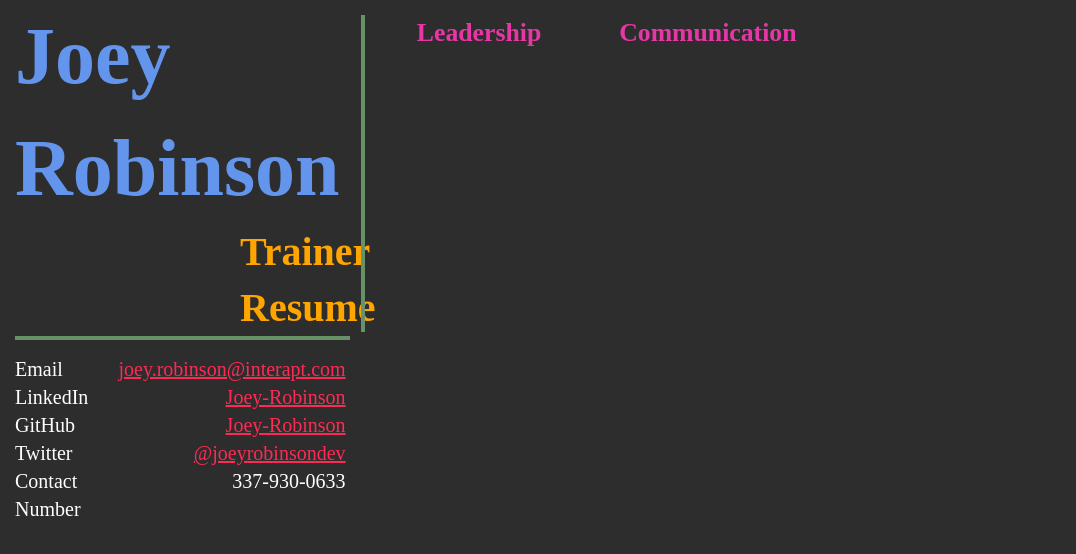
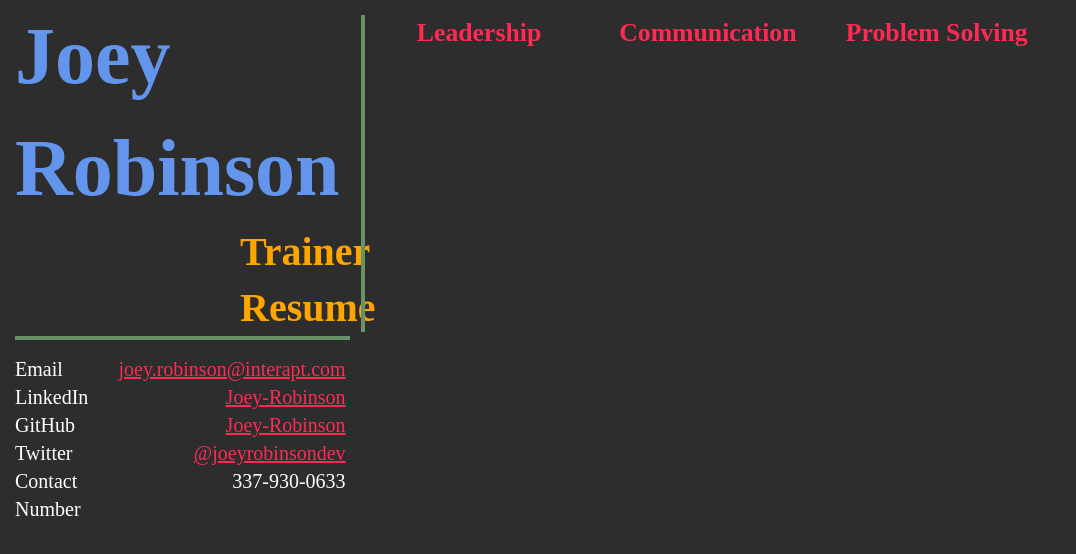
Before and after one commit to Joey-Robinson/interactive-resume-gatsby, a Gatsby site: page / in a window 1280 px wide. Shown: the whole page, without its empty margins (0-1076 px from the left). Built offline with nearby package versions, Linux system fonts and the light colour scheme; Gatsby itself is replaced by a stand-in of ours.

Commit message:
try next

```diff
--- a/package.json
+++ b/package.json
@@ -5,6 +5,7 @@
   "version": "0.1.0",
   "author": "Kyle Mathews <mathews.kyle@gmail.com>",
   "dependencies": {
+    "framer-motion": "^2.9.4",
     "gatsby": "^2.24.91",
     "gatsby-image": "^2.4.21",
     "gatsby-plugin-manifest": "^2.4.37",
--- /dev/null
+++ b/src/components/contact/contact.main.js
@@ -0,0 +1,58 @@
+import { motion } from "framer-motion"
+import React from "react"
+import HortizontalLine from "../line/horizontal.line"
+import ContactLeft from "./contact.left"
+import ContactRight from "./contact.right"
+
+let easing = [0.6, -0.05, 0.01, 0.99]
+
+const stagger = {
+  animate: {
+    transition: {
+      staggerChildren: 0.05,
+    },
+  },
+}
+
+const fadeInUp = {
+  initial: {
+    y: 60,
+    opacity: 0,
+    transition: { duration: 0.6, ease: easing },
+  },
+  animate: {
+    y: 0,
+    opacity: 1,
+    transition: {
+      duration: 0.6,
+      ease: easing,
+    },
+  },
+}
+
+const ContactMain = () => (
+  <motion.section
+    initial="initial"
+    animate="animate"
+    exit={{ opacity: 10 }}
+    className="home"
+  >
+    <motion.div variants={fadeInUp}>
+      <hgroup>
+        <h1>Joey Robinson</h1>
+        <h2>Trainer Resume</h2>
+      </hgroup>
+      <HortizontalLine />
+      <div className="contact">
+        <div className="contact--left">
+          <ContactLeft />
+        </div>
+        <div className="contact--right">
+          <ContactRight />
+        </div>
+      </div>
+    </motion.div>
+  </motion.section>
+)
+
+export default ContactMain
--- a/src/components/layout.js
+++ b/src/components/layout.js
@@ -1,9 +1,39 @@
+import { AnimatePresence, motion } from "framer-motion"
 import React from "react"
+
+const duration = 0.5
+
+const variants = {
+  initial: {
+    opacity: 0,
+  },
+  enter: {
+    opacity: 1,
+    transition: {
+      duration: duration,
+      delay: duration,
+      when: "beforeChildren",
+    },
+  },
+  exit: {
+    opacity: 0,
+    transition: { duration: duration },
+  },
+}
 
 const Layout = ({ children }) => {
   return (
     <>
-      <main>{children}</main>
+      <AnimatePresence>
+        <motion.main
+          variants={variants}
+          initial="initial"
+          animate="enter"
+          exit="exit"
+        >
+          {children}
+        </motion.main>
+      </AnimatePresence>
     </>
   )
 }
--- a/src/components/skills/skills.communication.js
+++ b/src/components/skills/skills.communication.js
@@ -2,7 +2,7 @@
 
 const SkillsCommunication = () => (
   <>
-    <div className="skills--communication">
+    <div className="item item1 skills--communication">
       <h3>Communication</h3>
     </div>
   </>
--- a/src/components/skills/skills.js
+++ b/src/components/skills/skills.js
@@ -1,11 +1,13 @@
 import React from "react"
 import SkillsCommunication from "./skills.communication"
 import SkillsLeadership from "./skills.leadership"
+import SkillsProblem from "./skills.problems"
 
 const Skills = () => (
   <section className="skills">
     <SkillsLeadership />
     <SkillsCommunication />
+    <SkillsProblem />
   </section>
 )
 
--- a/src/components/skills/skills.leadership.js
+++ b/src/components/skills/skills.leadership.js
@@ -2,7 +2,7 @@
 
 const SkillsLeadership = () => (
   <>
-    <div className="skills--leadership">
+    <div className="item skills--leadership">
       <h3>Leadership</h3>
     </div>
   </>
--- /dev/null
+++ b/src/components/skills/skills.problems.js
@@ -0,0 +1,11 @@
+import React from "react"
+
+const SkillsProblem = () => (
+  <>
+    <div className="item skills--problem">
+      <h3>Problem Solving</h3>
+    </div>
+  </>
+)
+
+export default SkillsProblem
--- a/src/pages/index.js
+++ b/src/pages/index.js
@@ -1,29 +1,13 @@
 import React from "react"
-import ContactLeft from "../components/contact/contact.left"
-import ContactRight from "../components/contact/contact.right"
+import ContactMain from "../components/contact/contact.main"
 import Layout from "../components/layout"
-import HortizontalLine from "../components/line/horizontal.line"
 import SEO from "../components/seo"
 import Skills from "../components/skills/skills"
 
 const IndexPage = () => (
   <Layout>
     <SEO title="Home" />
-    <section className="home">
-      <hgroup>
-        <h1>Joey Robinson</h1>
-        <h2>Trainer Resume</h2>
-      </hgroup>
-      <HortizontalLine />
-      <div className="contact">
-        <div className="contact--left">
-          <ContactLeft />
-        </div>
-        <div className="contact--right">
-          <ContactRight />
-        </div>
-      </div>
-    </section>
+    <ContactMain />
     <Skills />
   </Layout>
 )
--- a/src/styles/abstracts/_variables.scss
+++ b/src/styles/abstracts/_variables.scss
@@ -1,2 +1,3 @@
 $lineGreen: #679267;
-$interApt: #e936a7;
+$headingPink: #e936a7;
+$interApt: #ff2a54;
```
Also changed, not shown: 1 other file.
